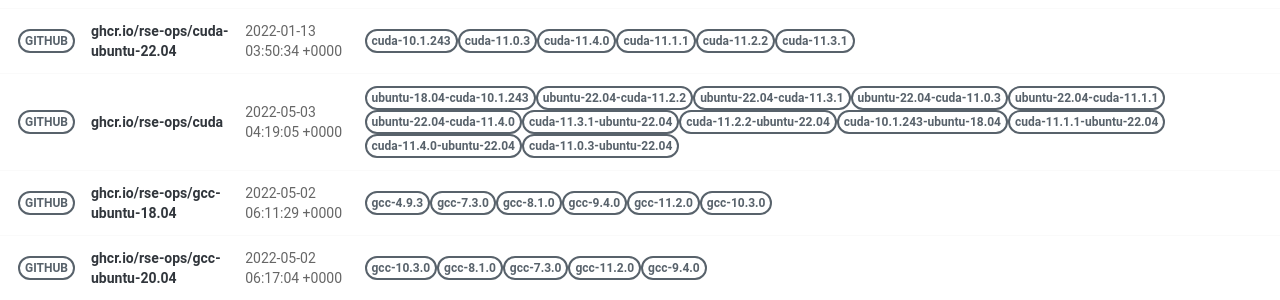
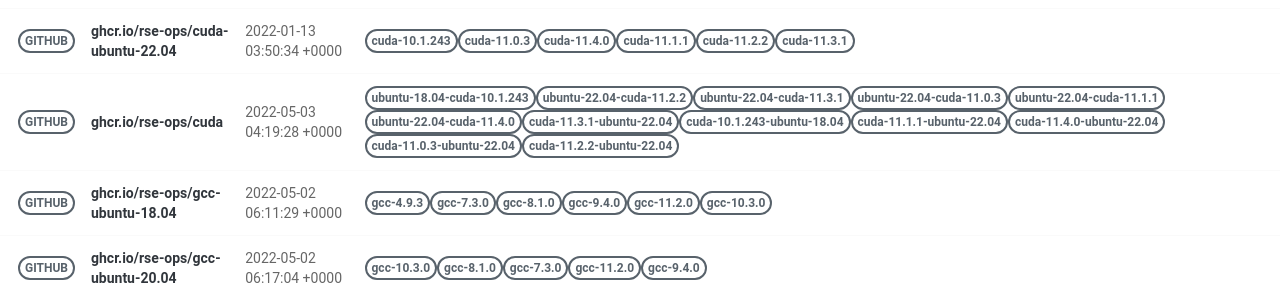
Before and after one commit to rse-ops/docker-images, a Jekyll site: the page built from pages/index.md, in a window 1280 px wide. Shown: the part 421-721 px from the top of the page. Built offline with Jekyll 4.4.1, drawn with Linux system fonts in a browser that asks for light colours; nearby versions of some CDN libraries.

Commit message:
Automated push to update library 2022-05-03

```diff
--- a/_library/ghcr.io-rse-ops-cuda.md
+++ b/_library/ghcr.io-rse-ops-cuda.md
@@ -1,7 +1,7 @@
 ---
 layout: container
 name: ghcr.io/rse-ops/cuda
-updated_at: 2022-05-03 04:19:05.432294
+updated_at: 2022-05-03 04:19:28.876679
 
 
 container_url: https://github.com/orgs/rse-ops/packages/container/package/cuda
```
Also changed, not shown: other parts of _library/ghcr.io-rse-ops-cuda.md (+3 -3 lines).
